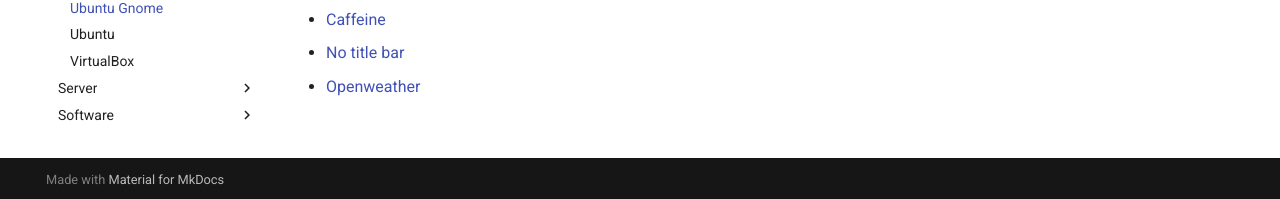
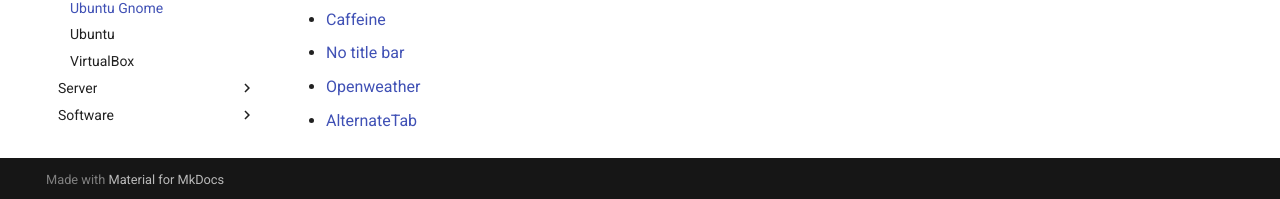
Before and after one commit to vician/wiki, an MkDocs documentation site: the page built from docs/Linux/Desktop/Ubuntu Gnome.md, in a window 1280 px wide and 952 px high. Shown: the part 750-949 px from the top of the window. Built offline with MkDocs 1.6.1 and Material for MkDocs 9.7.7, drawn with Linux system fonts in a browser that asks for light colours; comment, search, counter and statistics services are not loaded.

Commit message:
fixed installfest, new alt-tab plugin

```diff
--- a/docs/Linux/Desktop/Ubuntu Gnome.md
+++ b/docs/Linux/Desktop/Ubuntu Gnome.md
@@ -19,3 +19,4 @@
 - [Caffeine](https://extensions.gnome.org/extension/517/caffeine/)
 - [No title bar](https://extensions.gnome.org/extension/1267/no-title-bar/)
 - [Openweather](https://extensions.gnome.org/extension/750/openweather/)
+- [AlternateTab](https://extensions.gnome.org/extension/15/alternatetab/)
```
Also changed, not shown: 1 other file.
